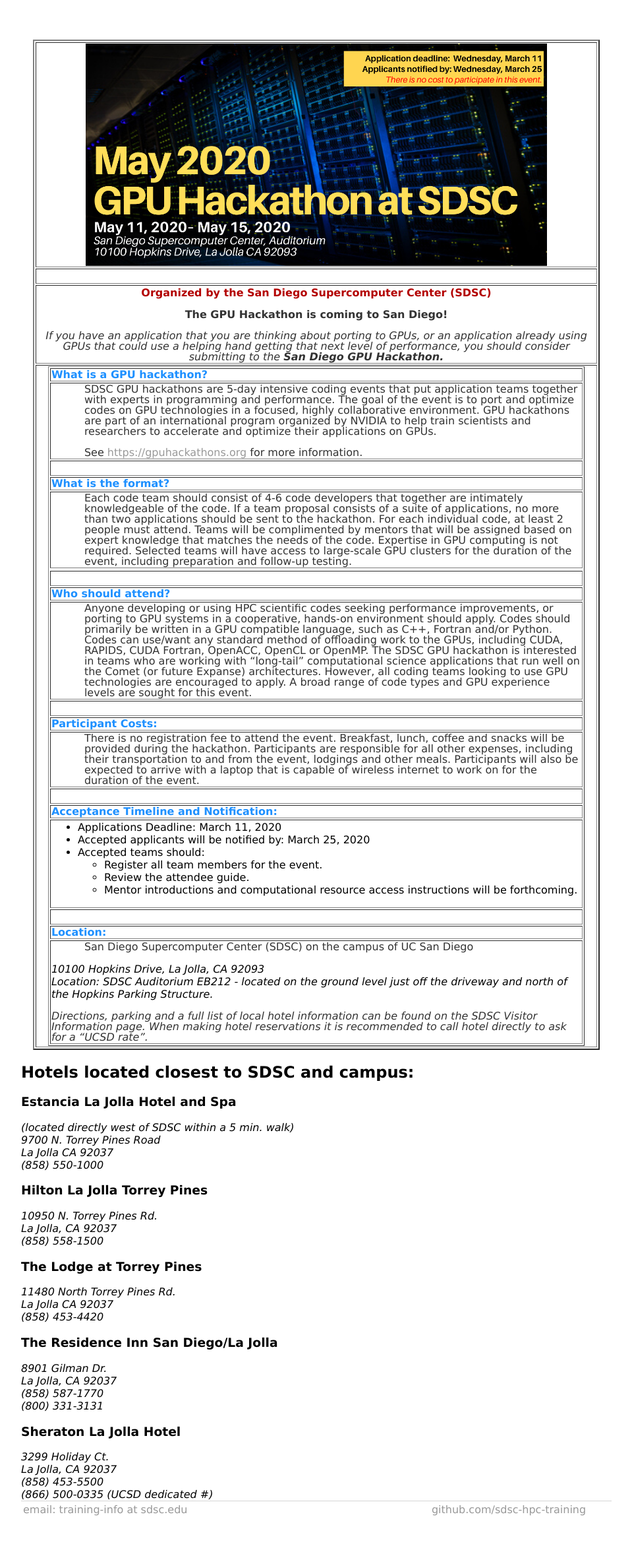
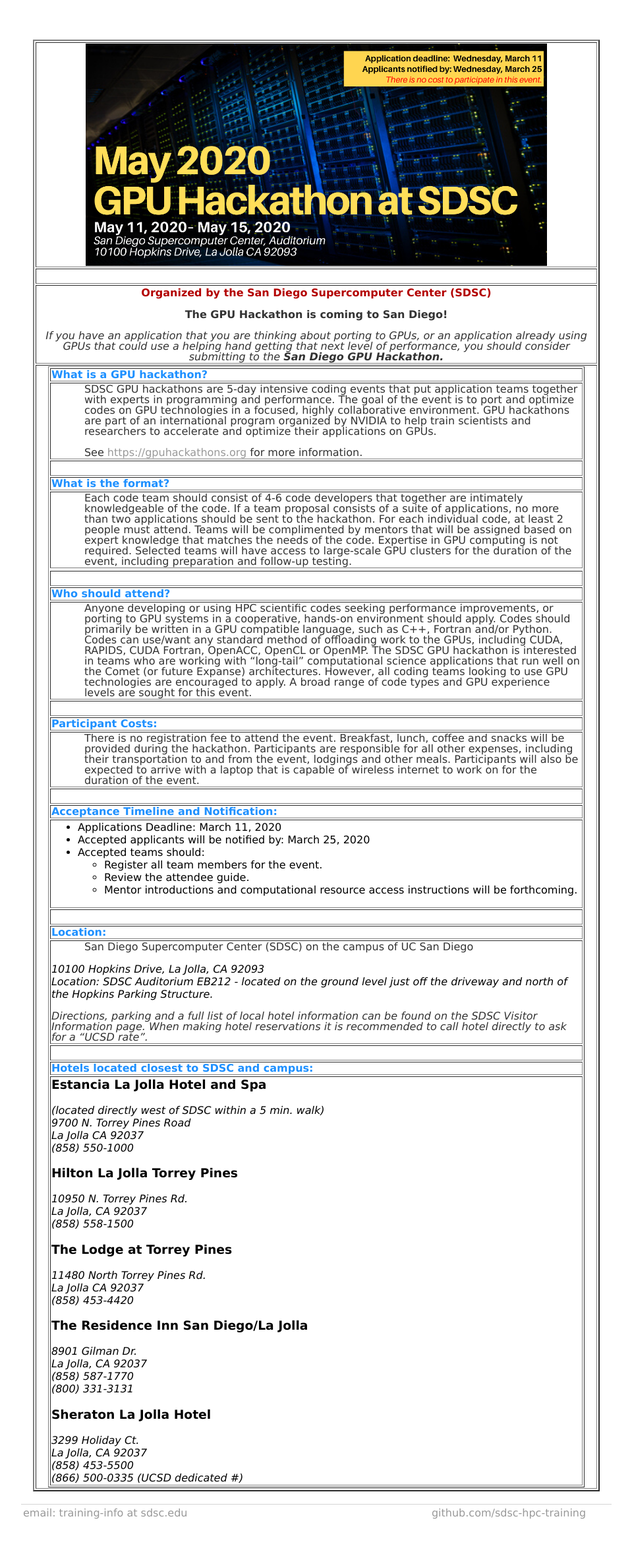
Before and after one commit to sdsc-hpc-training/sdsc-hpc-training.github.io, a Jekyll site: the page built from gpuhackathon/index.html, in a window 1280 px wide. Shown: the whole page at 66% size, without its empty margins (160-1119 px from the left). Built offline with Jekyll 4.4.1, drawn with Linux system fonts in a browser that asks for light colours.

Commit message:
update index

```diff
--- a/gpuhackathon/index.html
+++ b/gpuhackathon/index.html
@@ -113,15 +113,12 @@
   </address>
   </p>
 </td></tr>
-</table>
-
+<tr><td align='left' valign='top'>&nbsp;   </td></tr>
+<tr><td align='left' valign='top'>
+    <p class="sectitle">Hotels located closest to SDSC and campus:</p>
 </td></tr>
-</table>
-
-<p>
-
-<h2> Hotels located closest to SDSC and campus:</h2>
-
+<tr><td align='left' valign='top'>
+  <p id="paral">
   <h3>Estancia La Jolla Hotel and Spa </h3>
   <address>
     (located directly west of SDSC within a 5 min. walk)<br>
@@ -156,3 +153,15 @@
   (858) 453-5500<br>
   (866) 500-0335 (UCSD dedicated #)<br>
   </address>
+  </p>
+
+</td></tr>
+</table>
+
+</td></tr>
+</table>
+<!---- end of main table --->
+
+
+
+<h2> </h2>
```
Lines whose indentation alone changed are shown as unchanged.
